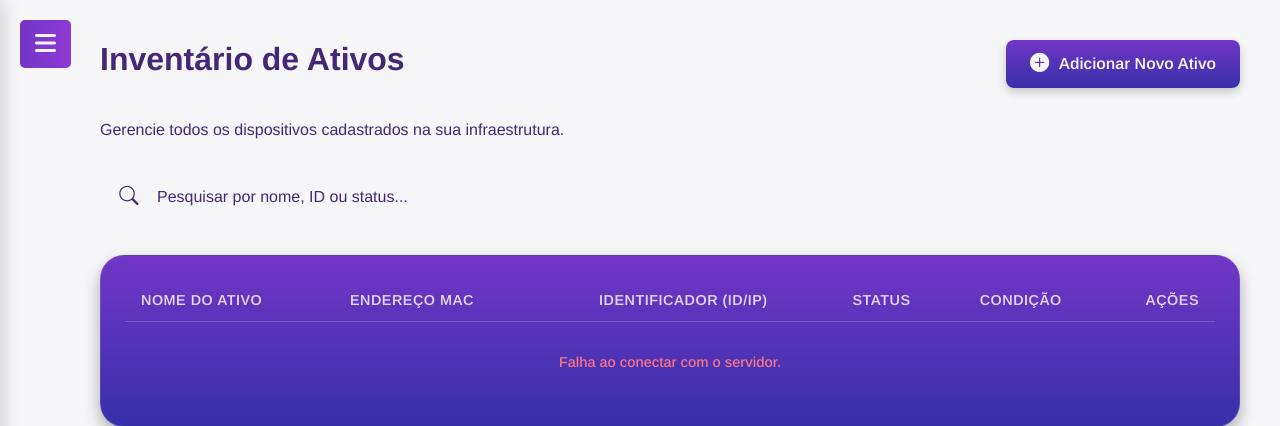
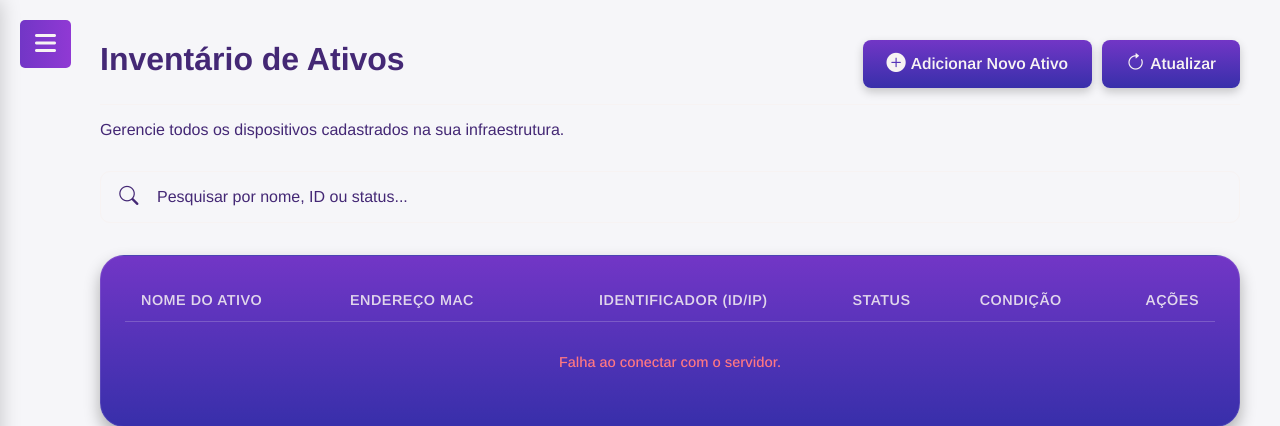
Before and after one commit to gabiest/Projeto-integrador---PROGRAMA-O-PARA-REDE-E-BANCO-DE-DADOS, a Flask app: page /ativosnarede.html in a window 1280 px wide. Shown: the top 426 px of the page. Run offline with Flask 3, Linux system fonts and the light colour scheme; a user stored in the database is signed in.

Commit message:
Add files via upload

```diff
--- a/PROJETO HOSTS/css/style.css
+++ b/PROJETO HOSTS/css/style.css
@@ -2235,3 +2235,48 @@
     color: #382faa;
     transform:scale(0.95);
 }
+
+/* --- CLASSE ESSENCIAL PARA ALINHAR OS DOIS BOTÕES LADO A LADO --- */
+.asset-actions-header {
+    display: flex; /* Habilita o alinhamento horizontal */
+    gap: 10px; /* Espaço entre os botões */
+}
+
+/* --- ESTILO BASE PARA O NOVO BOTÃO 'ATUALIZAR' (Outline Roxo) --- */
+.botao-secundario {
+    padding: 10px 15px;
+    border-radius: 8px;
+    cursor: pointer;
+    font-weight: 600;
+    display: flex;
+    align-items: center;
+    gap: 5px;
+    transition: all 0.2s ease;
+    font-size: 1rem;
+
+    /* Cores usando suas variáveis: */
+    background-color: white;
+    color: var(--quarto-color);
+    border: 1px solid var(--quarto-color);
+}
+
+.botao-secundario:hover {
+    background-color: #f0e6fa;
+    box-shadow: 0 2px 5px rgba(144, 57, 212, 0.2);
+}
+.page-header {
+    display: flex;
+    justify-content: space-between;
+    align-items: center;
+}
+
+.botoes-header {
+    display: flex;
+    gap: 10px; /* Espaço entre os botões */
+}
+
+.btn-add {
+    display: inline-flex;
+    align-items: center;
+    gap: 5px;
+}
--- a/PROJETO HOSTS/templates/ativosnarede.html
+++ b/PROJETO HOSTS/templates/ativosnarede.html
@@ -28,9 +28,17 @@
     <div class="background"></div>
 
     <main class="conteudo">
-        <div class="page-header">
-            <h1>Inventário de Ativos</h1>
-            <button class="btn-add" id="add-asset-btn"><i class="bi bi-plus-circle-fill"></i> Adicionar Novo Ativo</button>
+       <div class="page-header">
+    <h1>Inventário de Ativos</h1>
+    <div class="botoes-header">
+        <button class="btn-add" id="add-asset-btn">
+            <i class="bi bi-plus-circle-fill"></i> Adicionar Novo Ativo
+        </button>
+        <button class="btn-add" id="refresh-btn" onclick="carregarDadosInventario()">
+            <i class="bi bi-arrow-clockwise"></i> Atualizar <!-- ALTERADO -->
+        </button>
+    </div>
+</div>
         </div>
         <p>Gerencie todos os dispositivos cadastrados na sua infraestrutura.</p>
 
```
Also changed, not shown: PROJETO HOSTS/templates/ativosonline.html (+16 -4 lines).
